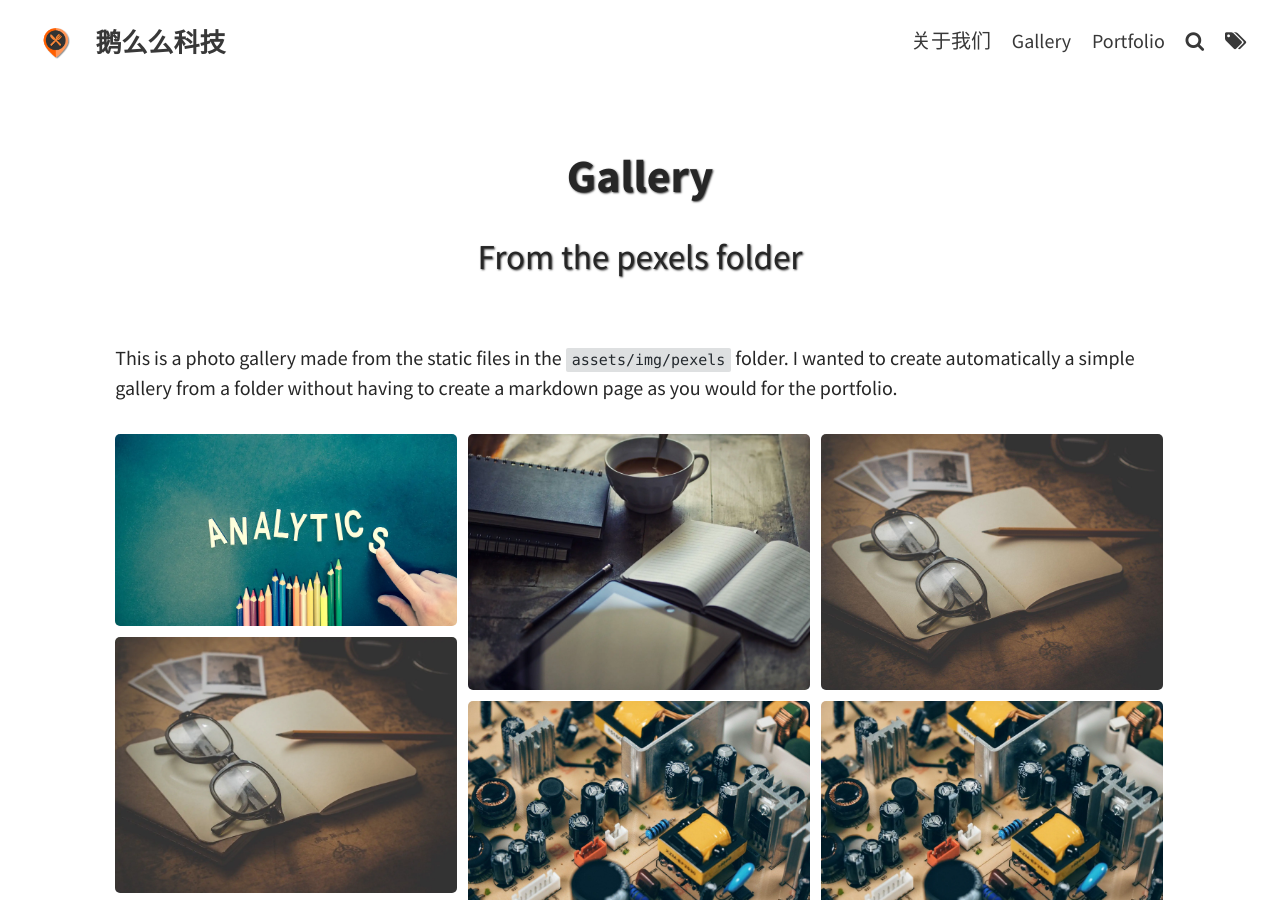
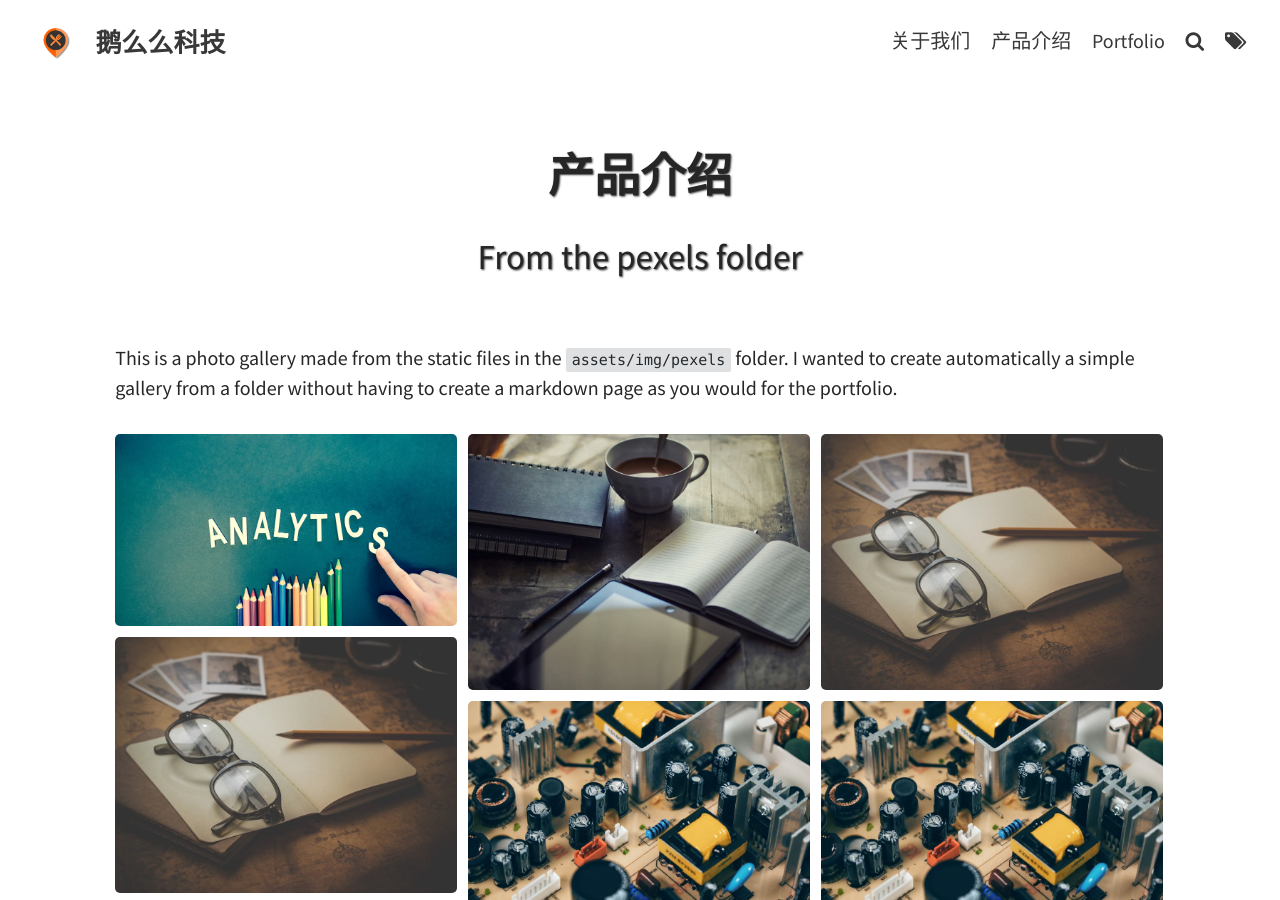
Before and after one commit to nanaezheng/nanae.github.io, a Jekyll site: the page built from pages/gallery.md, in a window 1280 px wide and 900 px high. Built offline with Jekyll 4.4.1, drawn with Linux system fonts in a browser that asks for light colours.

Commit message:
Update gallery.md

```diff
--- a/pages/gallery.md
+++ b/pages/gallery.md
@@ -1,6 +1,6 @@
 ---
 layout: page
-title: Gallery
+title: 产品介绍
 subtitle: From the pexels folder
 permalink: /gallery/
 gallery_path: "assets/img/pexels"
```
